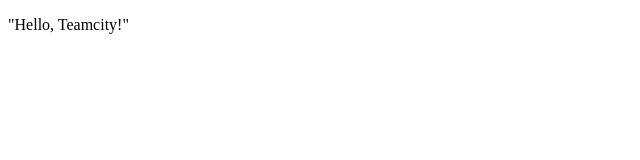
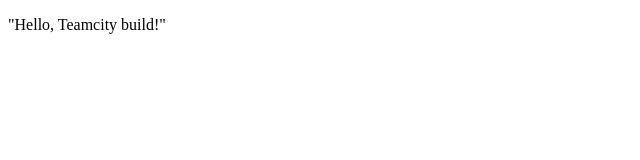
Before and after one commit to Sinoptickzone/Teamcity, a plain HTML site: page index.html in a window 1280 px wide. Shown: the full height of the page, 0-640 px from the left. Drawn offline with Linux system fonts and the light colour scheme.

Commit message:
added teamcity

```diff
--- a/index.html
+++ b/index.html
@@ -2,7 +2,7 @@
 <html lang="en">
     <head>
         <p>
-            "Hello, Teamcity!"
+            "Hello, Teamcity build!"
         </p>
     </head>
 </html>
```
